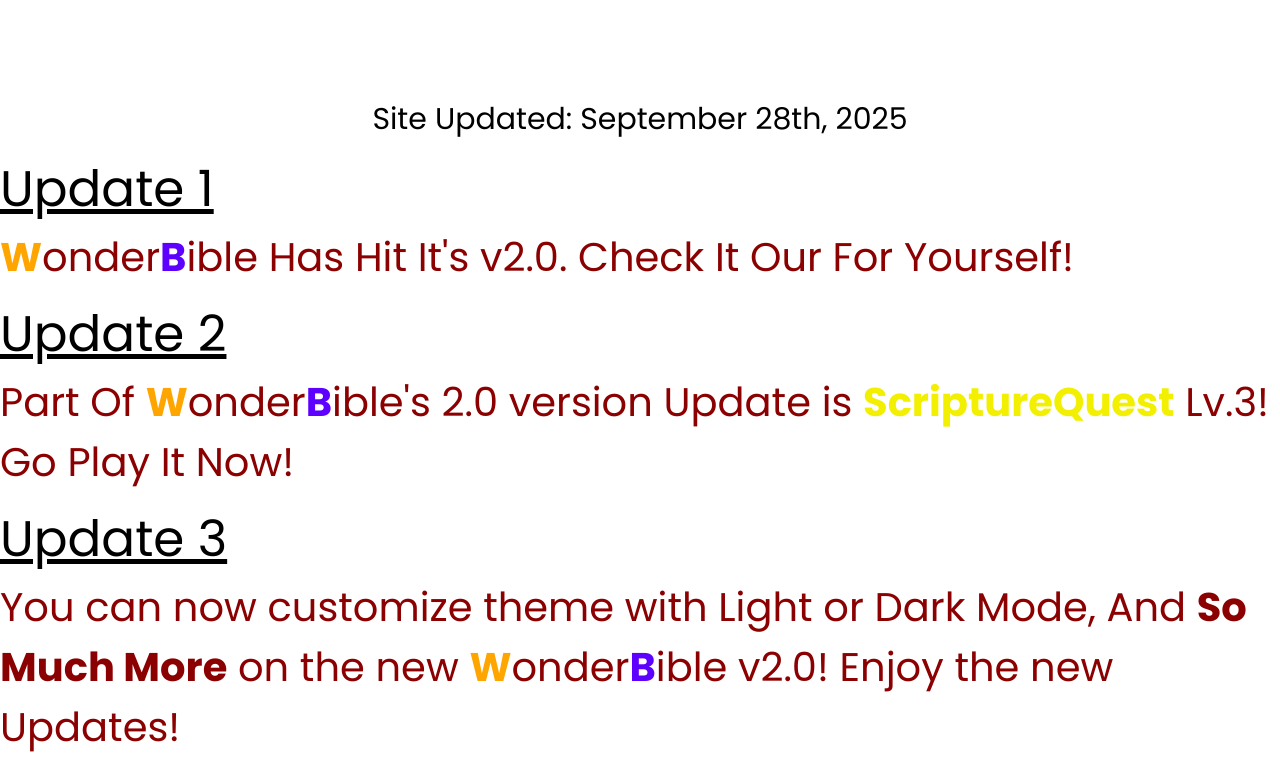
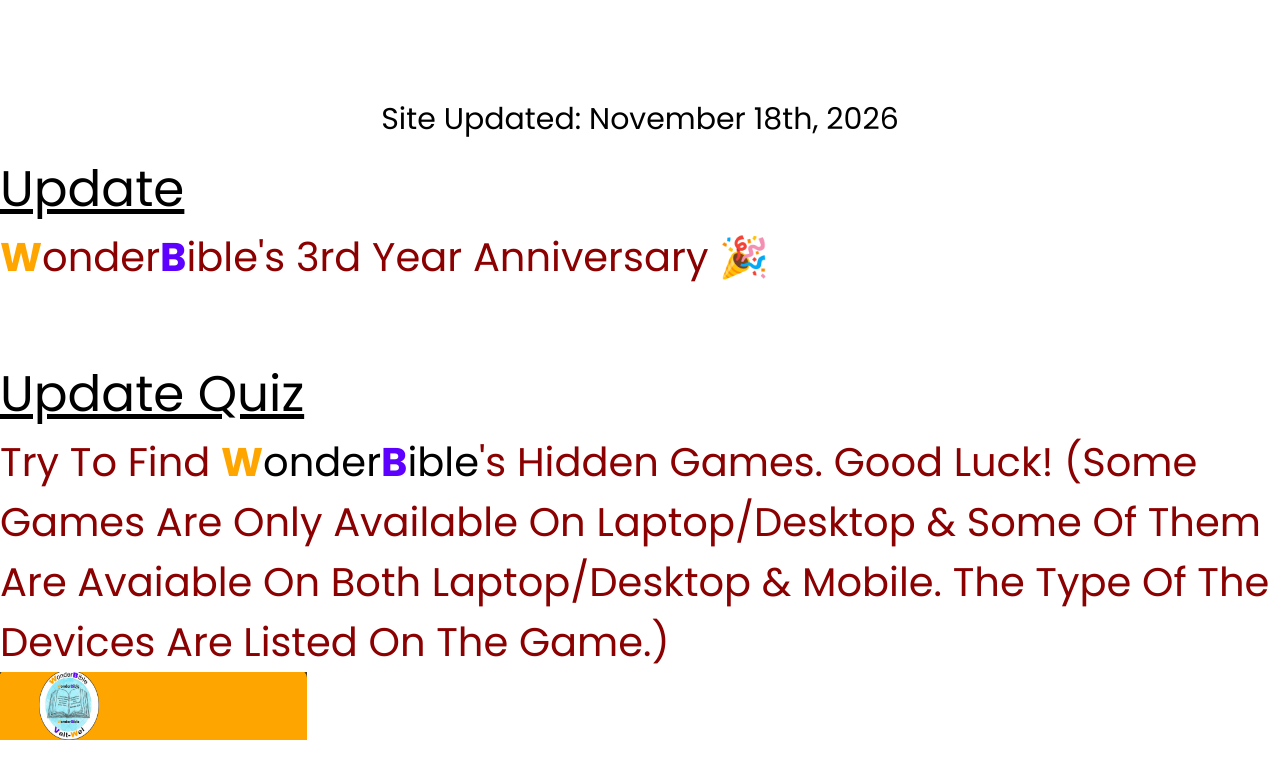
Before and after one commit to WonderBible/updates, a plain HTML site: page index.html in a window 1280 px wide. Shown: the part 423-1200 px from the top of the page. Drawn offline with Linux system fonts and the light colour scheme; a web font is replaced by a local one.

Commit message:
Update index.html

```diff
--- a/index.html
+++ b/index.html
@@ -28,13 +28,9 @@
     </body>
       <div>
         <p style="text-align:center;"><img style="margin-top: 20PX;" src="Update.png" width="250"> <p style="font-size:50px; font-weight: bold; text-align:center; margin-bottom:100px; text-decoration:underline; color:dodgerblue;">Updates</p></p>
-        <p style="text-align: center; font-size: 30px;">Site Updated: September 28th, 2025</p>
-        <p style="font-size: 50px; margin-top: 10px; text-decoration: underline;">Update 1</p>
-        <p style="color:darkred; font-size:40px"><strong style="color:#ffa500;">W</strong>onder<strong style="color:#5d00ff;">B</strong>ible Has Hit It's v2.0. Check It Our For Yourself!</p>
-                <p style="font-size: 50px; margin-top: 10px; text-decoration: underline;">Update 2</p>
-        <p style="color:darkred; font-size:40px">Part Of <strong style="color:#ffa500;">W</strong>onder<strong style="color:#5d00ff;">B</strong>ible's 2.0 version Update is <strong style="color:#f2f000;">ScriptureQuest</strong> Lv.3! Go Play It Now!</p>
-                        <p style="font-size: 50px; margin-top: 10px; text-decoration: underline;">Update 3</p>
-        <p style="color:darkred; font-size:40px">You can now customize theme with Light or Dark Mode, And <strong>So Much More</strong> on the new <strong style="color:#ffa500;">W</strong>onder<strong style="color:#5d00ff;">B</strong>ible v2.0! Enjoy the new Updates!</p>
+        <p style="text-align: center; font-size: 30px;">Site Updated: November 18th, 2026</p>
+        <p style="font-size: 50px; margin-top: 10px; text-decoration: underline;">Update</p>
+        <p style="color:darkred; font-size:40px"><strong style="color:#ffa500;">W</strong>onder<strong style="color:#5d00ff;">B</strong>ible's 3rd Year Anniversary 🎉</p>
         <p style="font-size: 50px; margin-top: 70px; text-decoration: underline;">Update Quiz</p>
         <p style="color:darkred; font-size:40px">Try To Find <span style="color: black;"><strong style="color:orange;">W</strong>onder<strong style="color:#5d00ff">B</strong>ible</a></span>'s Hidden Games. Good Luck! (Some Games Are Only Available On Laptop/Desktop & Some Of Them Are Avaiable On Both Laptop/Desktop & Mobile. The Type Of The Devices Are Listed On The Game.)</p>
         <img src="Hidden Games.png">
```
